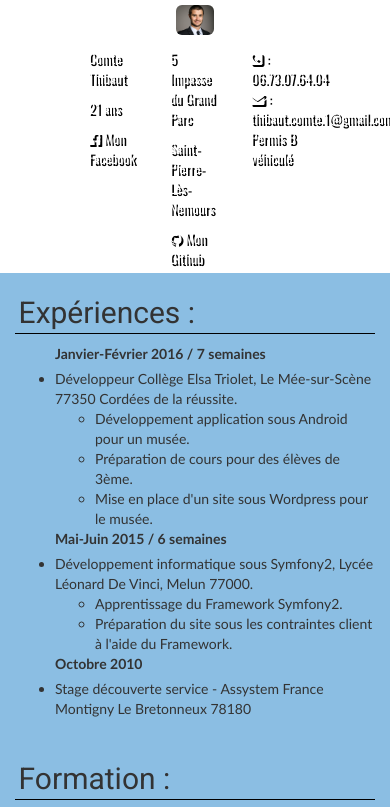
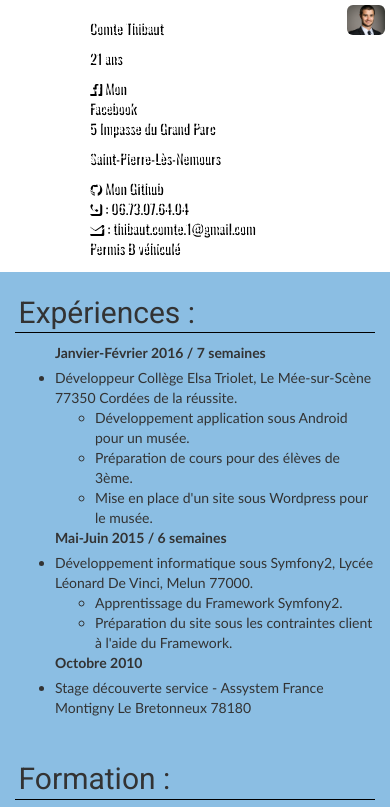
Before and after one commit to Thibaut-Comte/monCV, a plain HTML site: page index.html in a window 390 px wide. Shown: the top 807 px of the page. Drawn offline with nearby package versions, Linux system fonts and the light colour scheme.

Commit message:
Ajustements

```diff
--- a/index.html
+++ b/index.html
@@ -22,24 +22,24 @@
 <header>
     <!--Banniere de présentation-->
     <div class="row">
-        <div class="col-xs-offset-5 col-xs-2 col-sm-offset-5 col-sm-2 col-md-offset-2 col-md-2 col-lg-2">
+        <div class="col-xs-push-10 col-xs-2 col-sm-push-0 col-sm-offset-5 col-sm-2 col-md-offset-2 col-md-2 col-lg-2">
             <img id="profil" src="img/profil.jpg" alt="" class="img-responsive img-rounded">
         </div>
         <div id="presentation"
-             class="col-xs-offset-2 col-xs-8 col-sm-offset-2 col-sm-8  col-md-offset-0 col-md-8 col-lg-8">
+             class="col-xs-10 col-sm-offset-2 col-sm-8  col-md-offset-0 col-md-8 col-lg-8">
             <div class="col-xs-4 col-sm-4 col-md-3 col-lg-3">
                 <p>Comte Thibaut</p>
                 <p title="13 Juin 1996">21 ans</p>
                 <a href="https://www.facebook.com/openclassroomsfr/" title="Facebook"><i class="fa fa-facebook-official"
                                                                                          aria-hidden="true"></i> Mon Facebook</a>
             </div>
-            <div class="col-xs-4 col-sm-4 col-md-3 col-lg-3">
+            <div class="col-xs-10 col-sm-4 col-md-3 col-lg-3">
                 <p>5 Impasse du Grand Parc</p>
                 <p>Saint-Pierre-Lès-Nemours</p>
                 <a href="https://github.com/Thibaut-Comte" title="Github"><i class="fa fa-github"
                                                                              aria-hidden="true"></i> Mon Github</a>
             </div>
-            <div class="col-xs-4 hidden-sm hidden-md hidden-lg">
+            <div class="col-xs-10 hidden-sm hidden-md hidden-lg">
                 <a href="tel:0673076404" title="M'appeler"><i class="fa fa-phone-square" aria-hidden="true"></i> : 06.73.07.64.04</a><br>
                 <a href="mailto:thibaut.comte.1@gmail.com" title="M'envoyer un mail"><i class="fa fa-envelope" aria-hidden="true"></i> : thibaut.comte.1@gmail.com</a>
                 <p>Permis B véhiculé</p>
```
